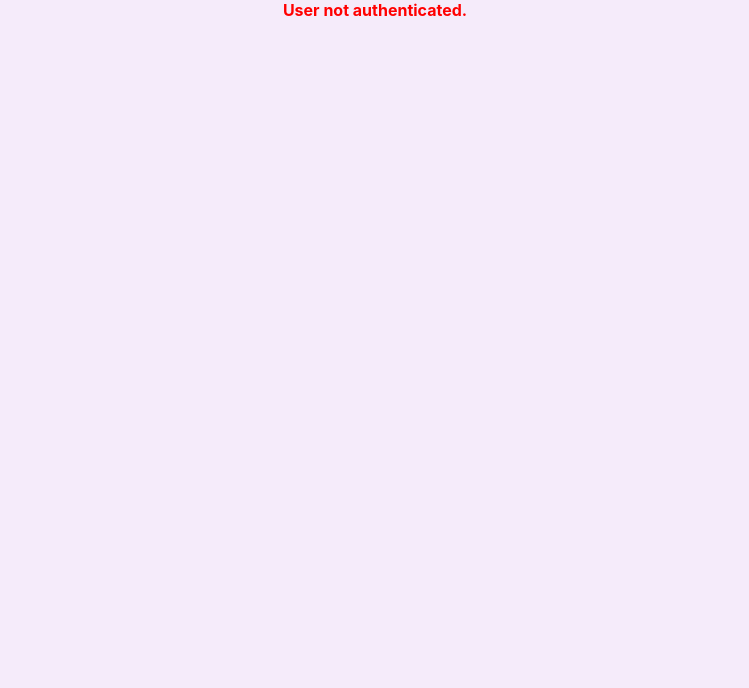
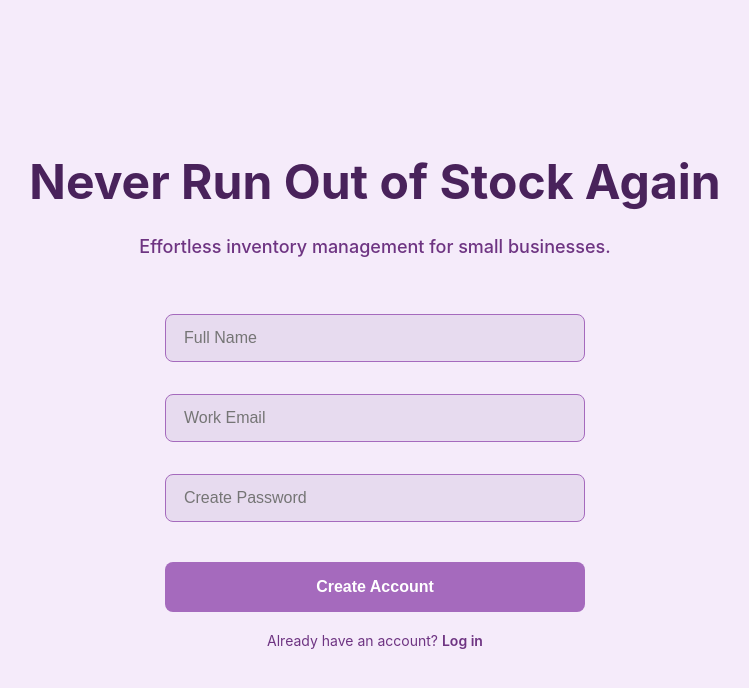
Before and after one commit to itscel/Appdev_Inventory, a React (Create React App) app: page /register in a window 1280 px wide. Shown: the top 688 px of the page, without its empty margins (265-1014 px from the left). Built offline with nearby package versions, Linux system fonts and the light colour scheme.

Commit message:
Update Register

```diff
--- a/src/components/Register/RegisterPage.js
+++ b/src/components/Register/RegisterPage.js
@@ -1,90 +1,92 @@
-import React, { useEffect, useState } from 'react';
+import React, { useState } from 'react';
+import { useNavigate } from 'react-router-dom';
+import './RegisterPage.css';
 
-const Report = () => {
-    const [items, setItems] = useState([]);
-    const [loading, setLoading] = useState(true);
-    const [error, setError] = useState(null);
+const RegisterPage = () => {
+    const [fullname, setFullname] = useState('');
+    const [email, setEmail] = useState('');
+    const [password, setPassword] = useState('');
+    const [loading, setLoading] = useState(false);
 
-    useEffect(() => {
-        const fetchItems = async () => {
+    const navigate = useNavigate();
+
+    const handleRegister = async () => {
+        setLoading(true);
+
         try {
-                const token = localStorage.getItem('token');
-                const userId = localStorage.getItem('userID');
-
-                console.log('Token:', token);
-                console.log('User ID:', userId);
-
-                if (!token || !userId) {
-                    setError('User not authenticated.');
-                    setLoading(false);
-                    return;
-                }
-
-                const response = await fetch(`http://localhost:5000/api/inv/items?userId=${userId}`, {
-                    method: 'GET',
+            const response = await fetch("http://localhost:5000/api/auth/register", {
+                method: "POST",
                 headers: {
-                        'Authorization': `Bearer ${token}`,
-                        'Content-Type': 'application/json',
+                    "Content-Type": "application/json",
                 },
+                body: JSON.stringify({ fullName: fullname, email, password }), // Send fullName, email, and password
             });
 
-                if (!response.ok) {
-                    throw new Error(`HTTP error! status: ${response.status}`);
+            if (response.ok) {
+                // Navigate to onboarding if successful
+                navigate("/onboarding");
+            } else {
+                const data = await response.json();
+                alert(data.error || "Registration failed");
             }
-
-                const data = await response.json();
-                console.log('Fetched Items:', data.items);
-                setItems(data.items);
-            } catch (err) {
-                console.error('Error fetching items:', err);
-                setError('Failed to load items. Please try again later.');
+        } catch (error) {
+            console.error("Error during registration:", error);
+            alert("An error occurred. Please try again.");
         } finally {
             setLoading(false);
         }
     };
 
-        fetchItems();
-    }, []);
-
-    if (loading) {
-        return <div>Loading items...</div>;
-    }
-
-    if (error) {
-        return <div className="error-message">{error}</div>;
-    }
-
     return (
-        <div className="report-container">
-            <h2>Item Report</h2>
-            {items.length > 0 ? (
-                <div className="report-list">
-                    {items.map((item) => (
-
-
-                        <div key={item._id} className="report-item">
-                            <h3>{item.name}</h3>
-                            <p><strong>Price:</strong> ${item.price}</p>
-                            <p><strong>Sizes:</strong></p>
-                            <ul>
-                                {item.sizes.map((size) => (
-                                    <li key={size._id}>
-                                        <strong>{size.size}:</strong> {size.quantity} pcs.
-                                    </li>
-                                ))}
-                            </ul>
-                            <p><strong>Category:</strong> {item.category}</p>
-                            <p><strong>Subcategory:</strong> {item.subCategory}</p>
+        <div className="register-container">
+            <div className="main-heading">Never Run Out of Stock Again</div>
+            <div className="sub-heading">
+                Effortless inventory management for small businesses.
             </div>
 
+            <div className="form">
+                <input
+                    className="input"
+                    type="text"
+                    placeholder="Full Name"
+                    value={fullname}
+                    onChange={(e) => setFullname(e.target.value)}
+                    required
+                />
+                <input
+                    className="input"
+                    type="email"
+                    placeholder="Work Email"
+                    value={email}
+                    onChange={(e) => setEmail(e.target.value)}
+                    required
+                />
+                <input
+                    className="input"
+                    type="password"
+                    placeholder="Create Password"
+                    value={password}
+                    onChange={(e) => setPassword(e.target.value)}
+                    required
+                />
 
-                    ))}
+                <button
+                    className="submit-button"
+                    onClick={handleRegister}
+                    disabled={loading || !fullname || !email || !password}
+                >
+                    {loading ? 'Creating account...' : 'Create Account'}
+                </button>
             </div>
-            ) : (
-                <div>No items found.</div>
-            )}
+
+            <div className="login-link">
+                <span>
+                    Already have an account?{' '}
+                    <a href="/login">Log in</a>
+                </span>
+            </div>
         </div>
     );
 };
 
-export default Report;
+export default RegisterPage;
```
Lines whose indentation alone changed are shown as unchanged.
